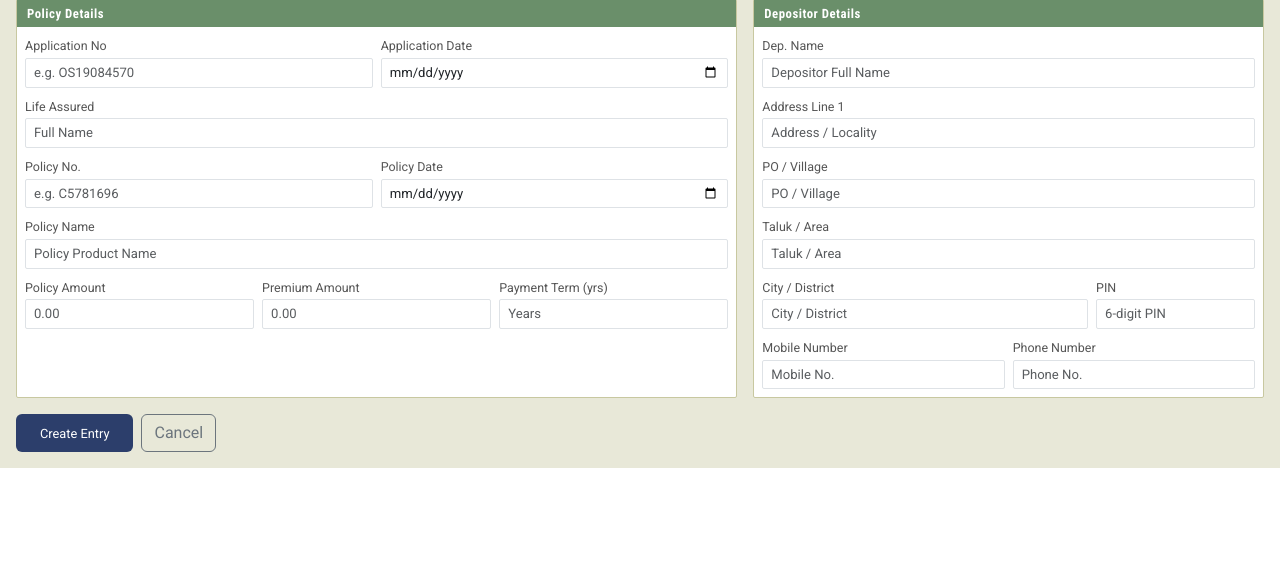
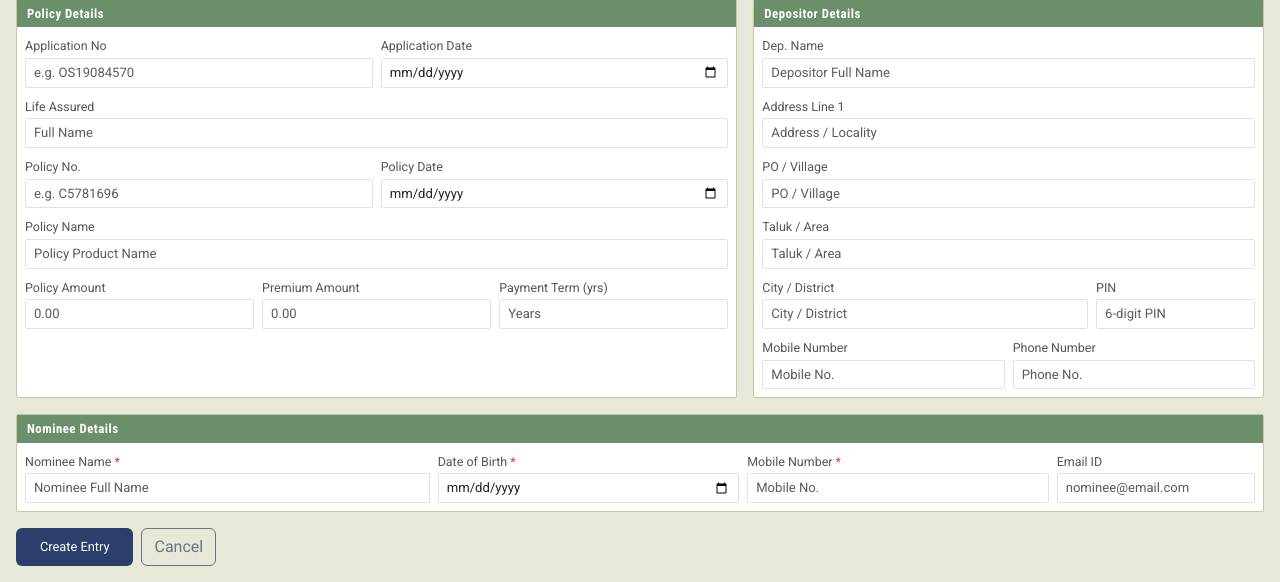
Before and after one commit to suhailvs/abhi, a Django app: page /new/ in a window 1280 px wide. Shown: the part 514-1096 px from the top of the page. Before the commit the page ends 982 px from the top, so only its background shows below. Run offline with Django 5.2, Linux system fonts and the light colour scheme.

Commit message:
nominee added

```diff
--- a/insurance/admin.py
+++ b/insurance/admin.py
@@ -40,6 +40,11 @@ class InsuranceBrokingEntryAdmin(admin.ModelAdmin):
                 'city', 'pin', 'mobile_number', 'phone_number',
             ),
         }),
+        ('Nominee Details', {
+            'fields': (
+                'nominee_name', 'nominee_dob', 'nominee_mobile', 'nominee_email',
+            ),
+        }),
         ('Timestamps', {
             'fields': ('created_at', 'updated_at'),
             'classes': ('collapse',),
--- a/insurance/forms.py
+++ b/insurance/forms.py
@@ -48,6 +48,12 @@ class InsuranceBrokingEntryForm(forms.ModelForm):
             'mobile_number': forms.TextInput(attrs={'class': 'form-control', 'placeholder': 'Mobile No.'}),
             'phone_number': forms.TextInput(attrs={'class': 'form-control', 'placeholder': 'Phone No.'}),
 
+            # Nominee Details
+            'nominee_name': forms.TextInput(attrs={'class': 'form-control', 'placeholder': 'Nominee Full Name'}),
+            'nominee_dob': forms.DateInput(attrs={'class': 'form-control', 'type': 'date'}),
+            'nominee_email': forms.EmailInput(attrs={'class': 'form-control', 'placeholder': 'nominee@email.com'}),
+            'nominee_mobile': forms.TextInput(attrs={'class': 'form-control', 'placeholder': 'Mobile No.'}),
+
             # Meta / Branch
             'company': forms.TextInput(attrs={'class': 'form-control'}),
             'branch_city': forms.TextInput(attrs={'class': 'form-control'}),
@@ -65,3 +71,9 @@ class InsuranceBrokingEntryForm(forms.ModelForm):
         if mob and (not mob.isdigit() or len(mob) < 10):
             raise forms.ValidationError("Enter a valid mobile number (min 10 digits).")
         return mob
+
+    def clean_nominee_mobile(self):
+        mob = self.cleaned_data.get('nominee_mobile', '')
+        if mob and (not mob.isdigit() or len(mob) < 10):
+            raise forms.ValidationError("Enter a valid mobile number (min 10 digits).")
+        return mob
--- a/insurance/models.py
+++ b/insurance/models.py
@@ -48,6 +48,12 @@ class InsuranceBrokingEntry(models.Model):
     mobile_number = models.CharField(max_length=15, blank=True, verbose_name="Mobile Number")
     phone_number = models.CharField(max_length=15, blank=True, verbose_name="Phone Number")
 
+    # Nominee Details
+    nominee_name = models.CharField(max_length=100, verbose_name="Nominee Name")
+    nominee_dob = models.DateField(verbose_name="Nominee Date of Birth")
+    nominee_email = models.EmailField(max_length=200, blank=True, verbose_name="Nominee Email ID")
+    nominee_mobile = models.CharField(max_length=15, verbose_name="Nominee Mobile Number")
+
     # Meta
     company = models.CharField(max_length=200, default="ICICI PRUDENTIAL LIFE INSURANCE COMPANY LIMITED")
     branch_city = models.CharField(max_length=100, default="KODUNGALLUR", verbose_name="City")
--- a/insurance/templates/insurance/entry_form.html
+++ b/insurance/templates/insurance/entry_form.html
@@ -274,6 +274,35 @@
     </div>
   </div>
 
+  <!-- ── NOMINEE DETAILS ── -->
+  <div class="ib-card mb-3">
+    <div class="form-section-title">Nominee Details</div>
+    <div class="p-2">
+      <div class="row g-2">
+        <div class="col-md-4 {% if form.nominee_name.errors %}has-error{% endif %}">
+          <label class="form-label">Nominee Name <span class="text-danger">*</span></label>
+          {{ form.nominee_name }}
+          {% for e in form.nominee_name.errors %}<div class="field-error">{{ e }}</div>{% endfor %}
+        </div>
+        <div class="col-md-3 {% if form.nominee_dob.errors %}has-error{% endif %}">
+          <label class="form-label">Date of Birth <span class="text-danger">*</span></label>
+          {{ form.nominee_dob }}
+          {% for e in form.nominee_dob.errors %}<div class="field-error">{{ e }}</div>{% endfor %}
+        </div>
+        <div class="col-md-3 {% if form.nominee_mobile.errors %}has-error{% endif %}">
+          <label class="form-label">Mobile Number <span class="text-danger">*</span></label>
+          {{ form.nominee_mobile }}
+          {% for e in form.nominee_mobile.errors %}<div class="field-error">{{ e }}</div>{% endfor %}
+        </div>
+        <div class="col-md-2 {% if form.nominee_email.errors %}has-error{% endif %}">
+          <label class="form-label">Email ID</label>
+          {{ form.nominee_email }}
+          {% for e in form.nominee_email.errors %}<div class="field-error">{{ e }}</div>{% endfor %}
+        </div>
+      </div>
+    </div>
+  </div>
+
   <!-- Submit -->
   <div class="d-flex gap-2">
     <button type="submit" class="btn btn-ib-primary px-4">{{ action }} Entry</button>
```
Also changed, not shown: insurance/templates/insurance/entry_detail.html (+19 -0 lines), insurance/migrations/0001_initial.py.
